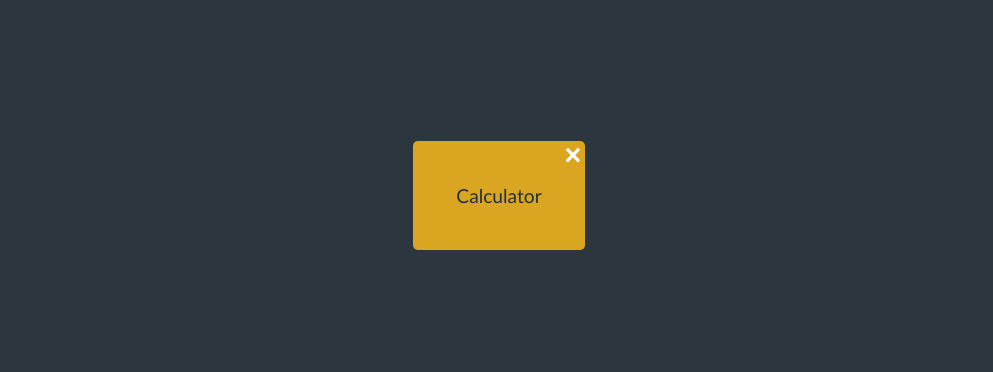
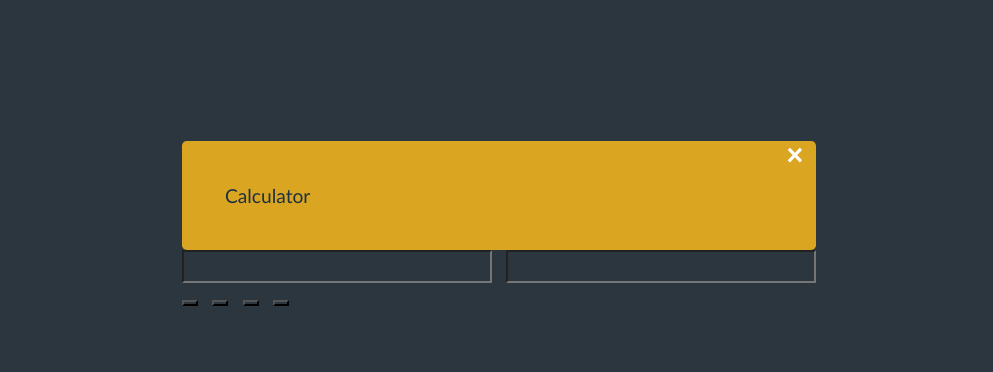
Before and after one commit to Torkel0825/Assingment-4, a plain HTML site: page index.html in a window 1280 px wide. Both pictures are taken after a click on the button "Calculator". Shown: the part 57-429 px from the top of the page, without its empty margins (141-1134 px from the left). Drawn offline with Linux system fonts and the light colour scheme.

Commit message:
ffs.. the button is fixed now..

```diff
--- a/index.html
+++ b/index.html
@@ -22,7 +22,8 @@
         </div>
         <section id="myModal" class="modal">
           <div id="model-content">
-            <input type="text" value="" />
+            <input type="text" value="" id="nubmber1" />
+            <input type="text" value="" id="nubmber2" />
             <form>
               <button id="add"></button>
               <button id="sub"></button>
--- a/script.js
+++ b/script.js
@@ -19,12 +19,15 @@ have them appear in different boxes(div) on the page, but have them hidden initi
 const calcBtn = document.getElementById("calculate");
 const modalBox = document.getElementById("myModal");
 const modalClose = document.getElementById("close");
-
+const num1 = document.getElementById("nubmber1");
+const num2 = document.getElementById("nubmber2");
 //
 
 function calculate() {
+  document.querySelector("#model-content").style.display = "block";
   //
 }
+calcBtn.addEventListener("click", () => calculate());
 
 function addition(a, b) {
   return (result = a + b);
@@ -38,10 +41,3 @@ function multiplication(a, b) {
 function division(a, b) {
   return (result = a / b);
 }
-calcBtn.addEventListener("dblclick", showModal());
-
-function showModal() {
-  modalBox.style.display = "block";
-
-  console.log("click");
-}
```
